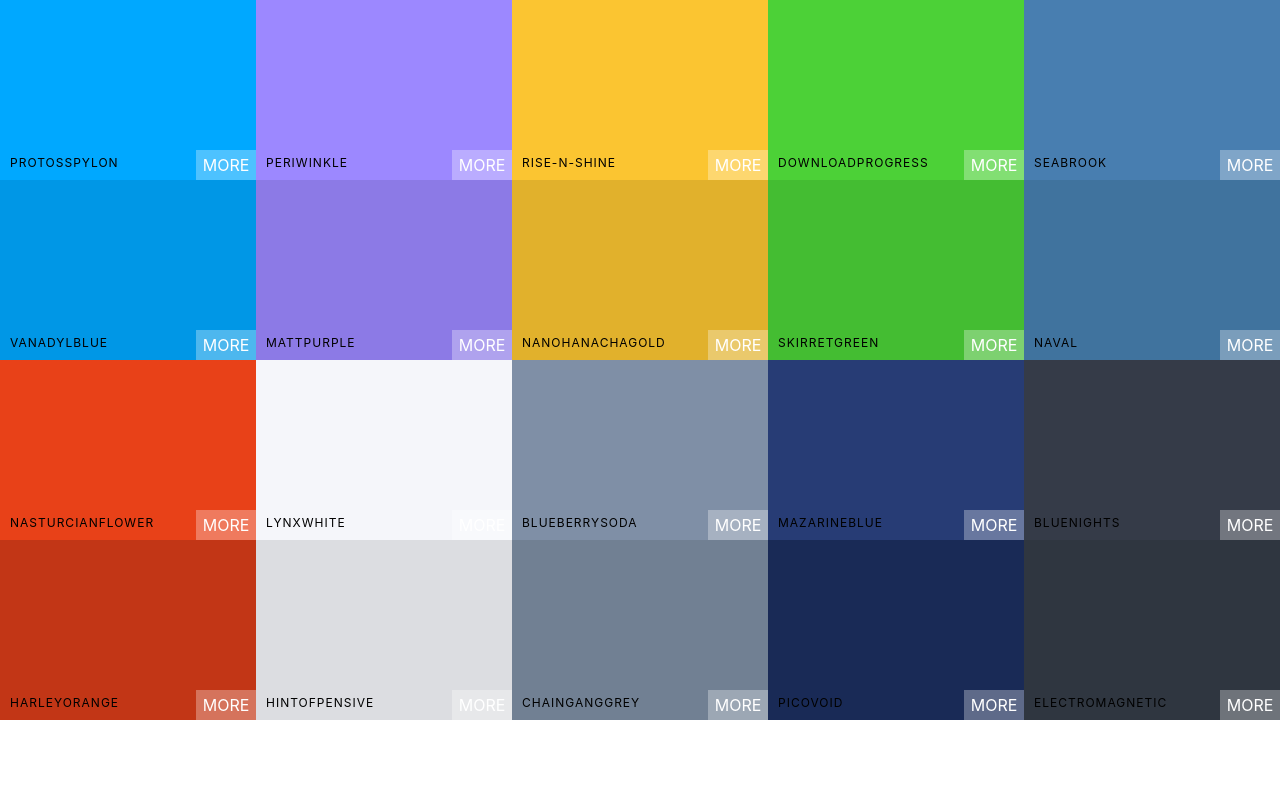
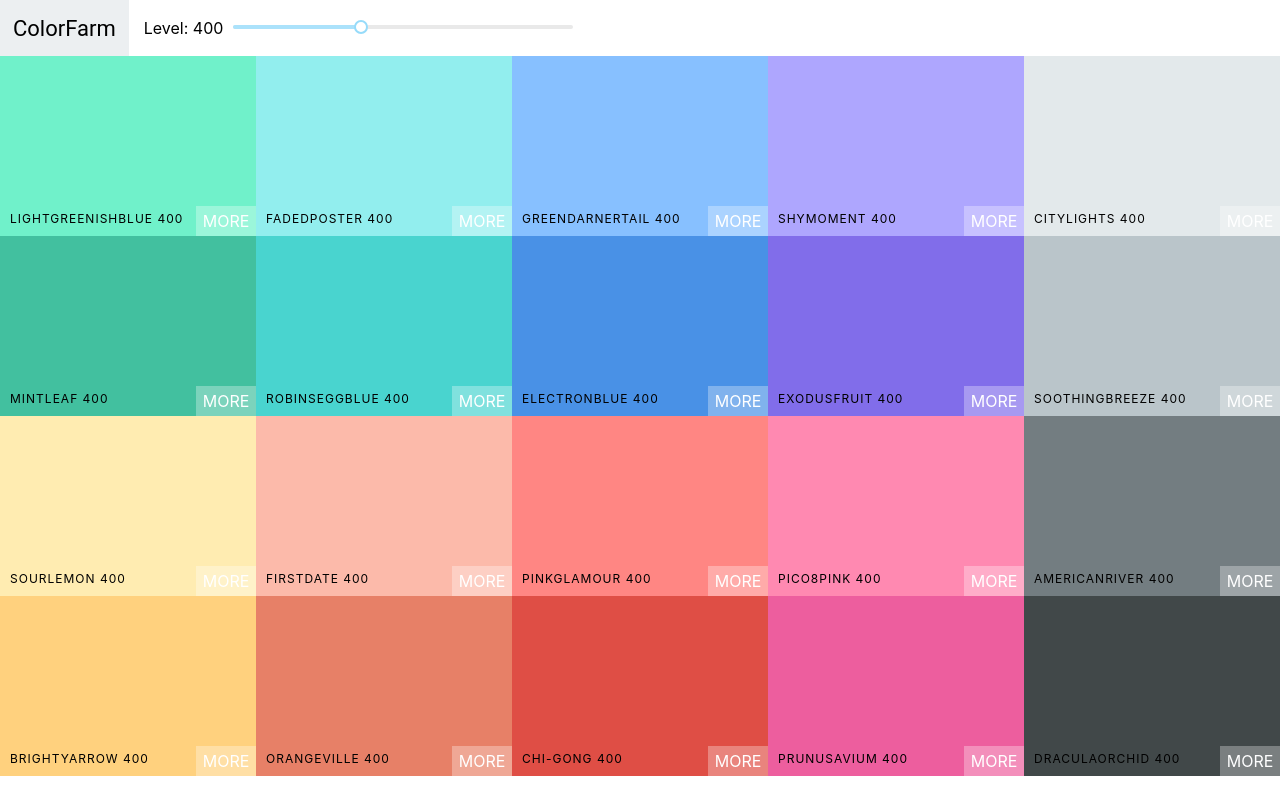
Before and after one commit to Amanporwal510/colorFarm, a React (Create React App) app: page / in a window 1280 px wide. Built offline with nearby package versions, Linux system fonts and the light colour scheme.

Commit message:
add Navbar and slider

```diff
--- a/package.json
+++ b/package.json
@@ -7,6 +7,7 @@
     "@testing-library/react": "^11.2.6",
     "@testing-library/user-event": "^12.8.3",
     "chroma-js": "^2.1.1",
+    "rc-slider": "^9.7.2",
     "react": "^17.0.2",
     "react-copy-to-clipboard": "^5.0.3",
     "react-dom": "^17.0.2",
--- a/src/App.js
+++ b/src/App.js
@@ -8,7 +8,7 @@ class App extends Component {
     console.log(generatePalette(seedColors[5]))
     return (
       <div>
-        <Palette {...seedColors[5]}/>
+        <Palette palette={generatePalette(seedColors[3])} />
       </div>
     )
   }
--- a/src/ColorBox.css
+++ b/src/ColorBox.css
@@ -5,7 +5,7 @@
   /* display: inline-block; */
   position: relative;
   cursor: pointer;
-  margin-bottom: -3.5px;
+  /* margin-bottom: -3.5px; */
 }
 
 .copy-button {
--- /dev/null
+++ b/src/Navbar.css
@@ -0,0 +1,28 @@
+.Navbar {
+  display: flex;
+  align-items: center;
+  justify-content: flex-start;
+  height: 7%;
+}
+
+.logo {
+  margin-right: 15px;
+  padding: 0 13px;
+  font-size: 22px;
+  background-color: #eceff1;
+  font-family: Roboto;
+  height: 100%;
+  display: flex;
+  align-items: center;
+}
+
+.logo a {
+  text-decoration: none;
+  color: black;
+}
+
+.slider {
+  width: 340px;
+  margin: 0 10px;
+  display: inline-block;
+}
--- /dev/null
+++ b/src/Navbar.js
@@ -0,0 +1,31 @@
+import React, { Component } from 'react'
+import Slider from 'rc-slider';
+import 'rc-slider/assets/index.css';
+import './Navbar.css'
+
+class Navbar extends Component {
+    render() {
+        const {level, handleChangeLevel} = this.props
+
+        return (
+            <header className='Navbar'>
+                <div className='logo'>
+                    <a href='#'>ColorFarm</a>
+                </div>
+                <div className='slider-container'>
+                    <span>Level: {level}</span>
+                    <div className='slider'>
+                        <Slider defaultValue={level}
+                            min={100}
+                            max={900}
+                            step={100}
+                            onAfterChange={handleChangeLevel}
+                        />
+                    </div>
+                </div>
+            </header>
+        )
+    }
+}
+
+export default Navbar
--- a/src/Palette.js
+++ b/src/Palette.js
@@ -1,16 +1,34 @@
 import React, { Component } from 'react'
+import Navbar from './Navbar'
 import ColorBox from './ColorBox'
 import './Palette.css'
 
 class Palette extends Component {
+    constructor(props) {
+        super(props)
+        this.state = {level: 400}
+
+        this.handleChangeLevel = this.handleChangeLevel.bind(this)
+    }
+
+    handleChangeLevel(level) {
+        this.setState({level})
+    }
+
     render() {
-        const colorBoxes = this.props.colors.map( color => (
-            <ColorBox background={color.color} name={color.name} />
+
+        const {level} = this.state
+        const {colors} = this.props.palette
+
+
+        const colorBoxes = colors[level].map( color => (
+            <ColorBox background={color.hex} name={color.name} />
         ))
 
         return (
             <div className='Palette'>
                 {/* Navbar goes Here */}
+                <Navbar level={level} handleChangeLevel={this.handleChangeLevel} />
                 <div className='Palette-colors'>
                     {/* Bunch of color Boxes goes Here */}
                     {colorBoxes}
--- a/src/colorHelper.js
+++ b/src/colorHelper.js
@@ -25,7 +25,7 @@
 //     ]
 //   }
 
-import chroma, { hex } from 'chroma-js'
+import chroma from 'chroma-js'
 
 const levels = [0, 100, 200, 300, 400, 500, 600, 700, 800, 900];
 
```
Also changed, not shown: 1 other file (tests, documents, lock files or other folders).
